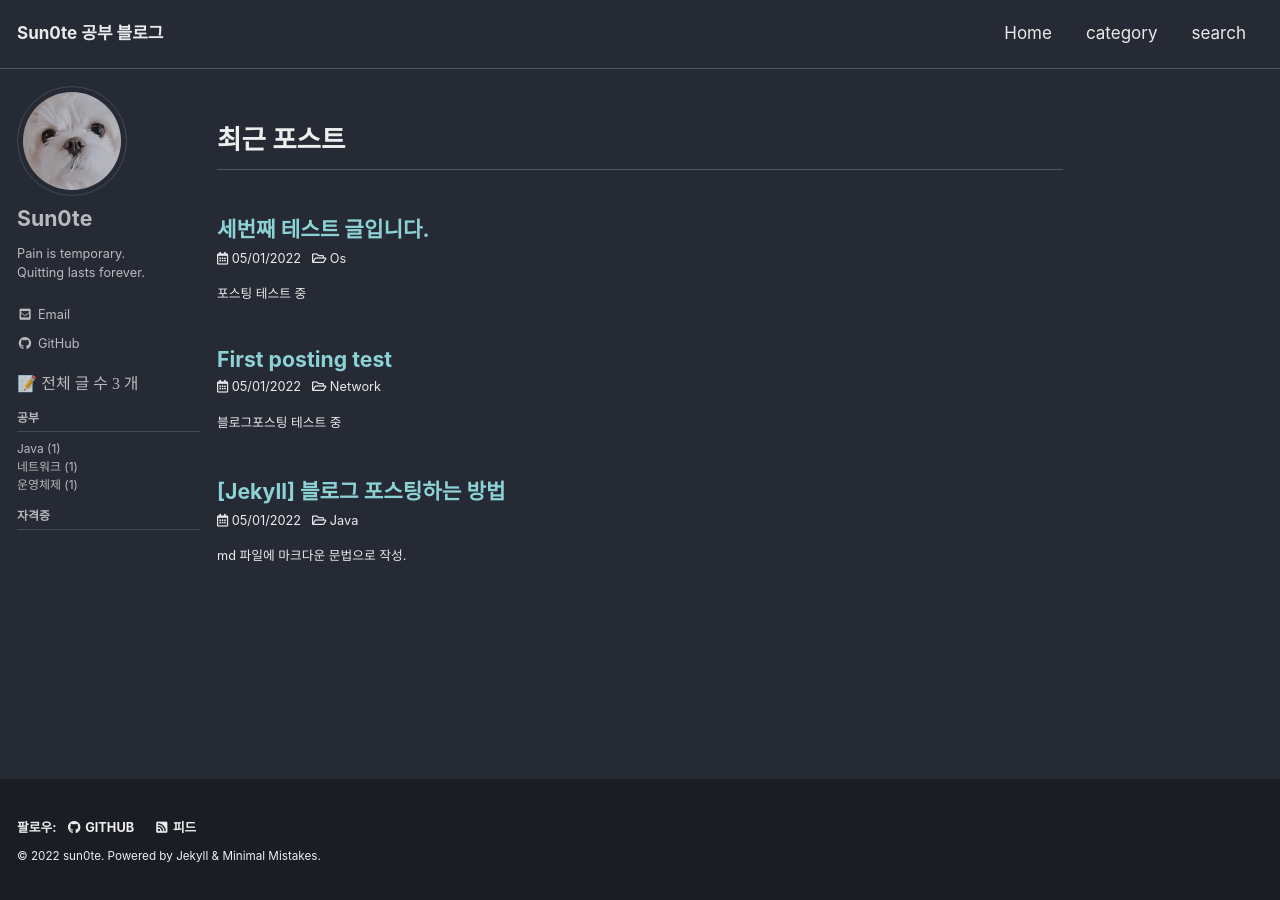
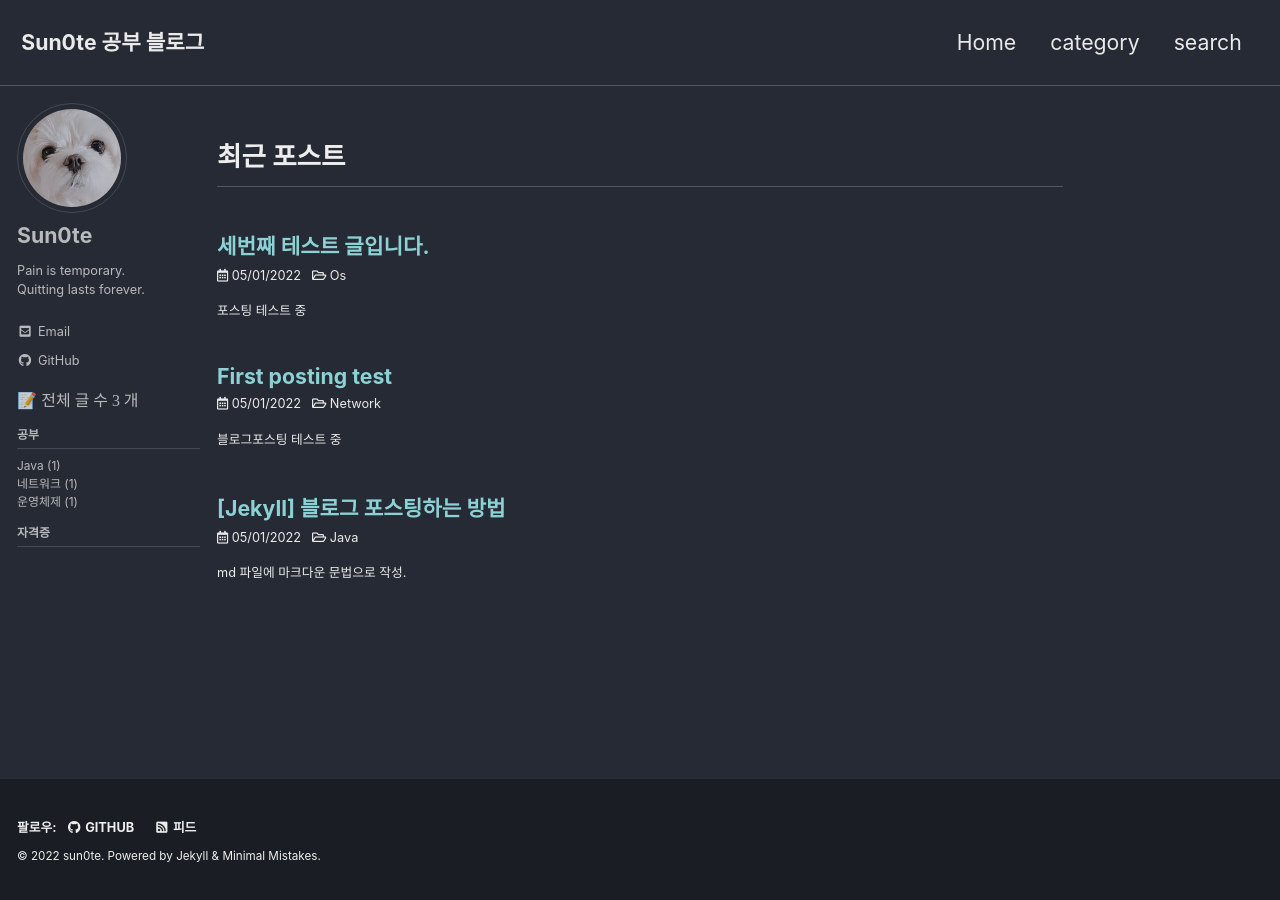
Before and after one commit to sun0te/sun0te.github.io, a Jekyll site: the page built from index.html, in a window 1280 px wide. Built offline with Jekyll 4.4.1, drawn with Linux system fonts in a browser that asks for light colours; cached includes are drawn as plain includes; some web fonts are replaced; the list of posts is cut into pages by our own code.

Commit message:
blog design

```diff
--- a/_layouts/default.html
+++ b/_layouts/default.html
@@ -10,6 +10,9 @@
 -->
 <html lang="{{ site.locale | slice: 0,2 | default: "en" }}" class="no-js">
   <head>
+    <!--폰트 : "Nanum Gothic Coding", "Coming Soon"-->
+    <link rel="preload" as="style" href="https://fonts.googleapis.com/css2?family=Coming+Soon&family=Nanum+Gothic+Coding&display=swap">
+    <link rel="stylesheet" href="https://fonts.googleapis.com/css2?family=Coming+Soon&family=Nanum+Gothic+Coding&display=swap">
 
     {% include head.html %}
     {% include head/custom.html %}
--- a/_sass/minimal-mistakes/_masthead.scss
+++ b/_sass/minimal-mistakes/_masthead.scss
@@ -10,6 +10,7 @@
   -webkit-animation-delay: 0.15s;
   animation-delay: 0.15s;
   z-index: 20;
+  font-size: $type-size-4;
 
   &__inner-wrap {
     @include clearfix;
--- a/_sass/minimal-mistakes/_reset.scss
+++ b/_sass/minimal-mistakes/_reset.scss
@@ -8,7 +8,7 @@ html {
   /* apply a natural box layout model to all elements */
   box-sizing: border-box;
   background-color: $background-color;
-  font-size: 16px;
+  font-size: 15px;
 
   @include breakpoint($medium) {
     font-size: 16px;
--- a/_sass/minimal-mistakes/_variables.scss
+++ b/_sass/minimal-mistakes/_variables.scss
@@ -13,14 +13,17 @@ $paragraph-indent: false !default; // true, false (default)
 $indent-var: 1.3em !default;
 
 /* system typefaces */
-$serif: Georgia, Times, serif !default;
-$sans-serif: -apple-system, BlinkMacSystemFont, "Gowun Batang", "Roboto", "Segoe UI",
+$serif: "Coming Soon", Georgia, Times, serif !default;
+$sans-serif: "Gowun Batang", -apple-system, BlinkMacSystemFont, "Roboto", "Segoe UI",
   "Helvetica Neue", "Lucida Grande", Arial, sans-serif !default;
-$monospace: Monaco, Consolas, "Lucida Console", monospace !default;
+$monospace: "Nanum Gothic Coding", Monaco, Consolas, "Lucida Console", monospace !default;
+$myfont: "Cafe24SsurroundAir" !default; //set main.scss
+
+//set default.html, minimal-mistakes.scss
 
 /* sans serif typefaces */
 $sans-serif-narrow: $sans-serif !default;
-$helvetica: Helvetica, "Helvetica Neue", Arial, sans-serif !default;
+$helvetica: "Cafe24SsurroundAir", Helvetica, "Helvetica Neue", Arial, sans-serif !default;
 
 /* serif typefaces */
 $georgia: Georgia, serif !default;
```
